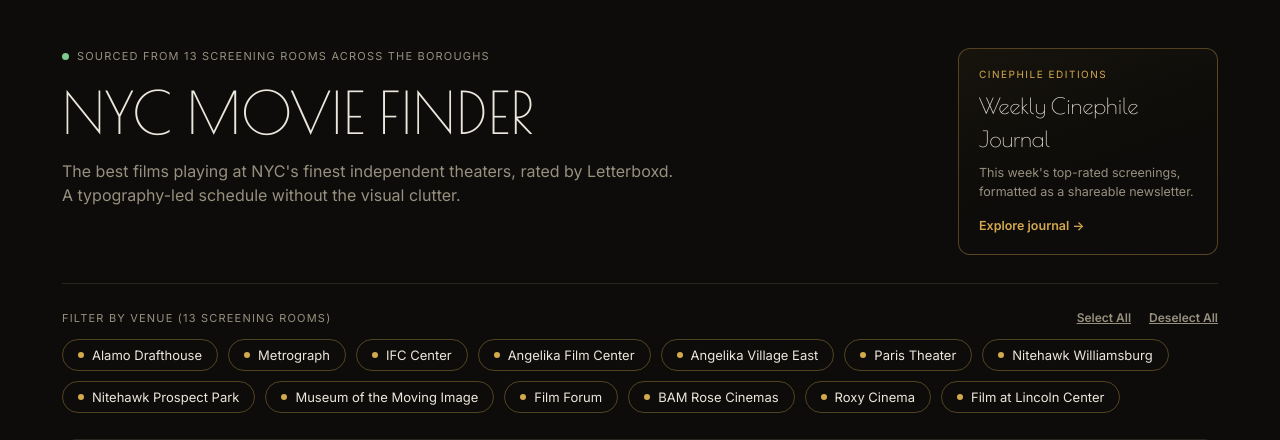
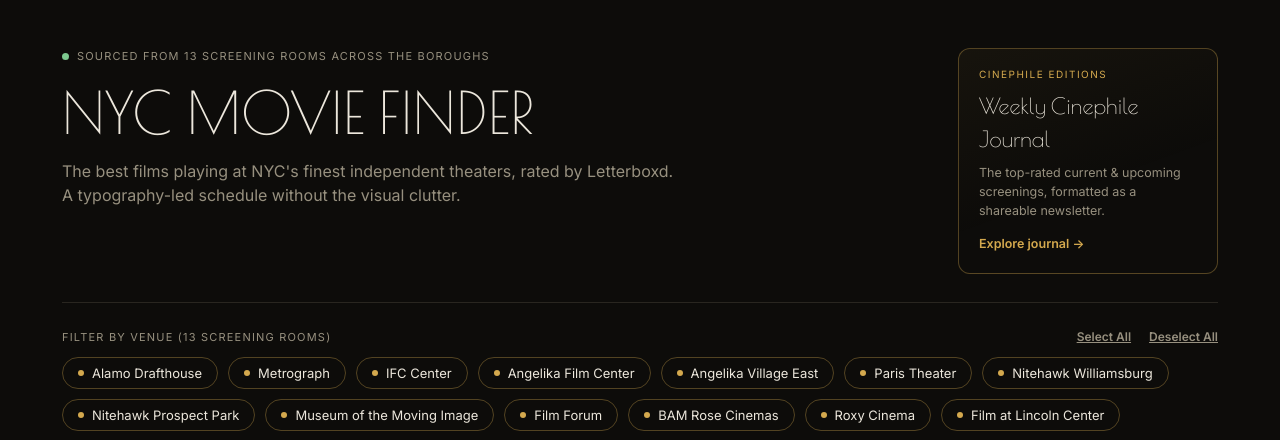
Before and after one commit to anasofia9/movie_finder, a Flask app: page / in a window 1280 px wide. Shown: the top 440 px of the page. Run offline with Flask 3, Linux system fonts and the light colour scheme.

Commit message:
Fix wording: listings include upcoming showtimes, not just this week
Co-Authored-By: Claude Fable 5 <noreply@anthropic.com>

```diff
--- a/src/newsletter.py
+++ b/src/newsletter.py
@@ -69,12 +69,12 @@ class NewsletterGenerator:
         <div style="max-width: 640px; margin: 0 auto;">
             <div style="font-size: 10px; letter-spacing: 1.5px; text-transform: uppercase; color: #d4a94e; margin-bottom: 10px;">Cinephile Editions &middot; {today}</div>
             <h1 style="font-family: 'Poiret One', sans-serif; font-weight: 400; font-size: 40px; text-transform: uppercase; letter-spacing: 2px; margin: 0 0 10px; color: #ece7dc;">Weekly Cinephile Journal</h1>
-            <p style="margin: 0 0 26px; color: #97907f; font-size: 14.5px;">This week's top-rated films (&ge;{self.rating_threshold}&#9733; on Letterboxd) playing at NYC's independent theaters.</p>
+            <p style="margin: 0 0 26px; color: #97907f; font-size: 14.5px;">The top-rated films (&ge;{self.rating_threshold}&#9733; on Letterboxd) now playing or coming soon at NYC's independent theaters.</p>
             <hr style="border: none; border-top: 1px solid #292620; margin: 0 0 26px;">
         """
 
         if not high_rated_movies:
-            html += f"<p style='color: #6e6858;'>No movies rated {self.rating_threshold}&#9733; or higher this week.</p>"
+            html += f"<p style='color: #6e6858;'>No movies rated {self.rating_threshold}&#9733; or higher right now.</p>"
         else:
             for i, movie in enumerate(high_rated_movies):
                 rating = movie.get('letterboxd_rating')
--- a/templates/index.html
+++ b/templates/index.html
@@ -35,7 +35,7 @@
     <aside class="journal-card">
         <div class="kicker">Cinephile Editions</div>
         <h2>Weekly Cinephile Journal</h2>
-        <p>This week's top-rated screenings, formatted as a shareable newsletter.</p>
+        <p>The top-rated current &amp; upcoming screenings, formatted as a shareable newsletter.</p>
         <a href="/newsletter">Explore journal →</a>
     </aside>
 </header>
@@ -107,7 +107,7 @@
 
     <section class="sec">
         <div class="sec-head">
-            <h2>Highly Rated playing this week <span class="sec-note" id="highRatedNote">(Rated {{ '%.1f'|format(rating_threshold or 4.0) }}★+ by Letterboxd users)</span></h2>
+            <h2>Highly Rated, now playing &amp; upcoming <span class="sec-note" id="highRatedNote">(Rated {{ '%.1f'|format(rating_threshold or 4.0) }}★+ by Letterboxd users)</span></h2>
             <span class="match-count"></span>
         </div>
         {% set rated = movies | selectattr('letterboxd_rating') | sort(attribute='letterboxd_rating', reverse=true) | list %}
```
